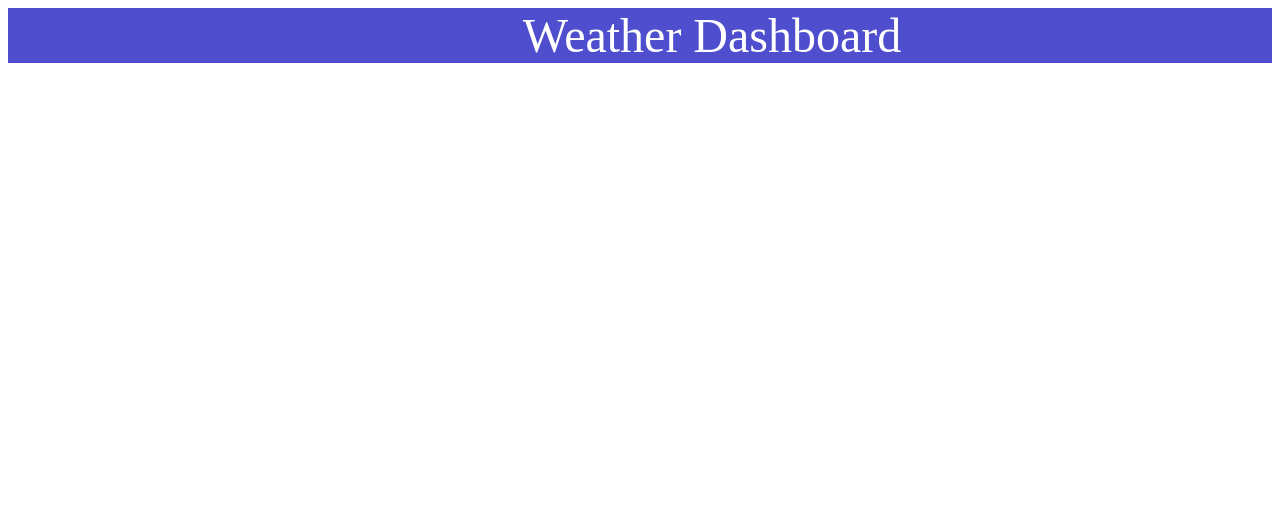
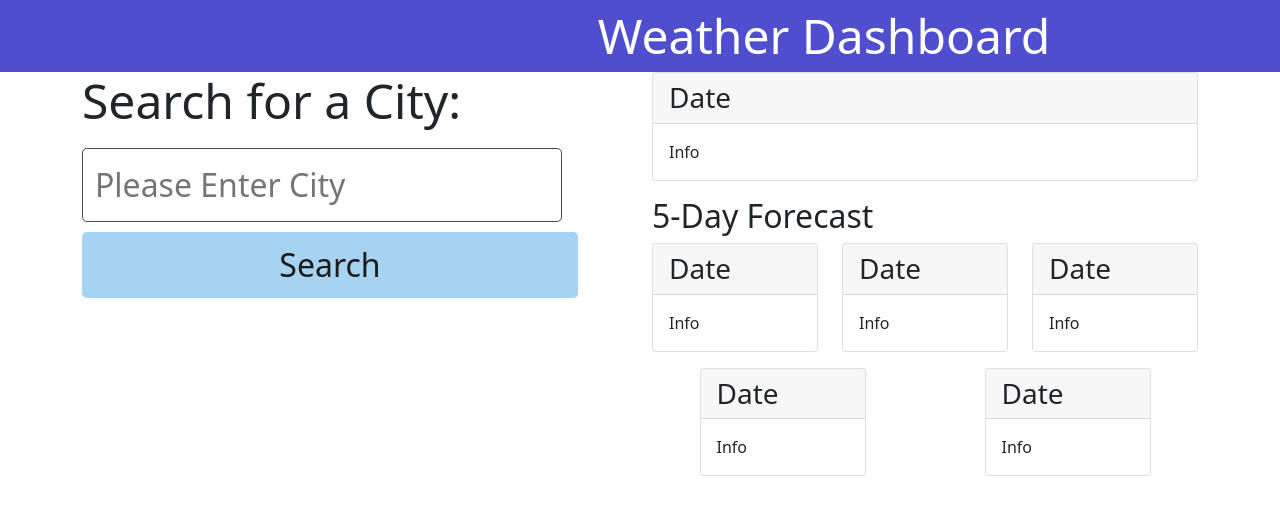
Before and after one commit to Paysen1/Weather-Checker, a plain HTML site: page index.html in a window 1280 px wide. Drawn offline with nearby package versions, Linux system fonts and the light colour scheme; no server answers.

Commit message:
Html changes for most part, js but key wont work??

```diff
--- a/assets/script.js
+++ b/assets/script.js
@@ -0,0 +1,26 @@
+var apiKeyWeather = "8656f286dd465ba0fd313894274d002c";
+
+// Function to get the forecast for a specific location
+async function getWeatherForecast(city) {
+  try {
+    const forecastUrl = `https://api.openweathermap.org/data/2.5/forecast?q=${city}&appid=${apiKeyWeather}`;
+
+    const response = await fetch(forecastUrl);
+    const data = await response.json();
+
+    // Today's forecast
+    console.log("Today's Forecast:");
+    console.log(data.list[0]);
+
+    // Next 5 days' forecast
+    console.log("Next 5 Days' Forecast:");
+    for (let i = 1; i <= 5; i++) {
+      console.log(data.list[i]);
+    }
+  } catch (error) {
+    console.error("Error:", error.message);
+  }
+}
+
+const city = "London";
+getWeatherForecast(city);
--- a/assets/style.css
+++ b/assets/style.css
@@ -3,5 +3,42 @@
     font-size: 3rem;
     background-color: rgb(78, 78, 206);
     color: white;
-    padding-left: 9rem;
+    padding-left: 23rem;
 }
+
+#search-city{
+    display: flex;
+    flex-direction: column;
+
+}
+
+#h1 {
+    font-size: 3rem;
+}
+
+#search-input {
+    width: 30rem;
+    padding: 0.75rem;
+    color: #1a1a1a;
+    background-color: #ffffff;
+    margin: 0.625rem 0;
+    font-size: 2rem;
+    border: 1px solid #484848;
+    border-radius: 0.3rem;
+  }
+
+#btn {
+    width: 31rem;
+    text-align: center;
+    display: inline-block;
+    padding: 0.5rem 1.2rem;
+    margin: 0;
+    text-decoration: none;
+    font-size: 2rem;
+    border-radius: 0.3rem;
+    border: 1px solid transparent;
+    outline: none;
+    color: #1a1a1a;
+    background-color: #a6d3f1;
+    transition: color 0.2s ease-in-out, background-color 0.2s ease-in-out;
+  }
--- a/index.html
+++ b/index.html
@@ -4,15 +4,81 @@
     <meta charset="UTF-8">
     <meta http-equiv="X-UA-Compatible" content="IE=edge">
     <meta name="viewport" content="width=device-width, initial-scale=1.0">
-    <link href="https://api.openweathermap.org/data/2.5/forecast?lat={lat}&lon={lon}&appid={API key}">
+    <link rel="stylesheet" href="https://cdn.jsdelivr.net/npm/bootstrap@5.1.3/dist/css/bootstrap.min.css">
     <link rel="stylesheet" href="./assets/style.css">
     <title>Document</title>
 </head>
-<header id="header">Weather Dashboard</header>
 <body>
+    <header id="header">Weather Dashboard</header>
+    <div class="container">
+        <div class="row">
+            <div class="col-md-6">
+                <h1 id="h1">Search for a City:</h1>
+                <form id="search-city" class="city-selector">
+                    <input id="search-input" type="text" placeholder="Please Enter City">
+                    <button id="btn">Search</button>
+                </form>
+            </div>
+            <div class="col-md-6">
+                <div class="col-sm-6 col-lg-12 mb-3">
+                    <div class="card">
+                        <h3 class="card-header">Date</h3>
+                        <div class="card-body">
+                            <p class="card-text">Info</p>
+                        </div>
+                    </div>
+                </div>
+                <main>
+                    <h2>5-Day Forecast</h2>
+                    <div class="row justify-content-around">
+                        <div class="col-sm-6 col-lg-4 mb-3">
+                            <div class="card">
+                                <h3 class="card-header">Date</h3>
+                                <div class="card-body">
+                                    <p class="card-text">Info</p>
+                                </div>
+                            </div>
+                        </div>
+                        <div class="col-sm-6 col-lg-4 mb-3">
+                            <div class="card">
+                                <h3 class="card-header">Date</h3>
+                                <div class="card-body">
+                                    <p class="card-text">Info</p>
+                                </div>
+                            </div>
+                        </div>
+                        <div class="col-sm-6 col-lg-4 mb-3">
+                            <div class="card">
+                                <h3 class="card-header">Date</h3>
+                                <div class="card-body">
+                                    <p class="card-text">Info</p>
+                                </div>
+                            </div>
+                        </div>
+                        <div class="col-sm-6 col-lg-4 mb-3">
+                            <div class="card">
+                                <h3 class="card-header">Date</h3>
+                                <div class="card-body">
+                                    <p class="card-text">Info</p>
+                                </div>
+                            </div>
+                        </div>
+                        <div class="col-sm-6 col-lg-4 mb-3">
+                            <div class="card">
+                                <h3 class="card-header">Date</h3>
+                                <div class="card-body">
+                                    <p class="card-text">Info</p>
+                                </div>
+                            </div>
+                        </div>
+                    </div>
+                </main>
+            </div>
+        </div>
+    </div>
 
-
-
+    <script src="https://code.jquery.com/jquery-3.5.1.min.js"></script>
+    <script src="https://cdn.jsdelivr.net/npm/axios/dist/axios.min.js"></script>
     <script src="./assets/script.js"></script>
 </body>
 </html>
```
